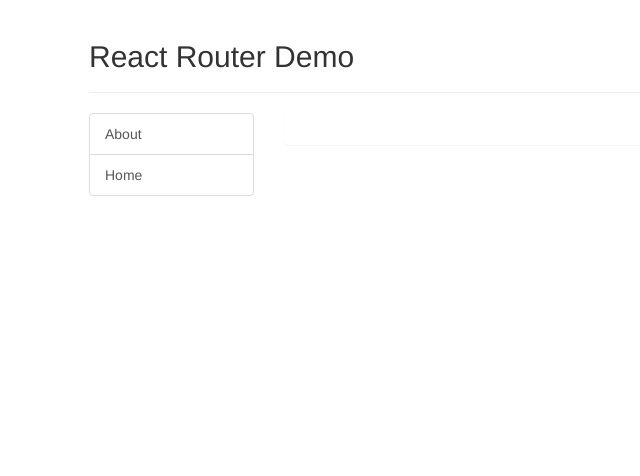
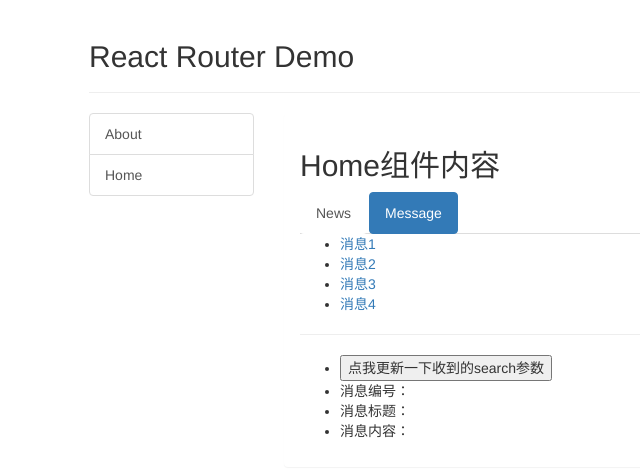
Before and after one commit to LunaChouchou/react_staging, a React (Create React App) app: page /home/message/detail in a window 1280 px wide. Shown: the top 476 px of the page, without its empty margins (176-816 px from the left). Built offline with nearby package versions, Linux system fonts and the light colour scheme.

Commit message:
src差分確認用_07_src_路由的search参数

```diff
--- a/src/pages/Detail.jsx
+++ b/src/pages/Detail.jsx
@@ -1,12 +1,20 @@
 import React from 'react'
-import { useParams } from 'react-router-dom'
+import { useLocation, useSearchParams } from 'react-router-dom'
 
 export default function Detail() {
-    const { id, title, content } = useParams()
-    // const x =  useMatch('/home/message/detail/:id/:title/:content')
-    // console.log(x)
+    //useSearchParams取值
+    const [search,setSearch] = useSearchParams()
+    const id = search.get('id')
+    const title = search.get('title')
+    const content = search.get('content')
+    //useLocation取值
+    const x = useLocation()
+    console.log('@',x)
     return (
         <ul>
+        <li>
+            <button onClick={()=>{setSearch('id=008&title=哈哈&content=嘻嘻')}}>点我更新一下收到的search参数</button>
+        </li>
             <li>消息编号：{id}</li>
             <li>消息标题：{title}</li>
             <li>消息内容：{content}</li>
--- a/src/pages/Message.jsx
+++ b/src/pages/Message.jsx
@@ -16,7 +16,7 @@
                         return (
                             // 路由链接
                             <li key={m.id}>
-                                <Link to={`detail/${m.id}/${m.title}/${m.content}`}>{m.title}</Link>
+                                <Link to={`detail?id=${m.id}&title=${m.title}&content=${m.content}`}>{m.title}</Link>
                             </li>
                         )
                     })
--- a/src/routes/index.js
+++ b/src/routes/index.js
@@ -23,7 +23,7 @@
                 element:<Message/>,
                 children:[
                     {
-                        path:'detail/:id/:title/:content',
+                        path:'detail',
                         element:<Detail/>
                     }
                 ]
```
